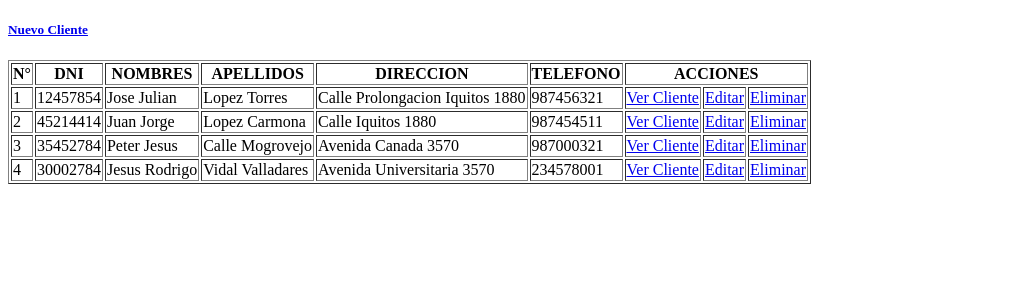
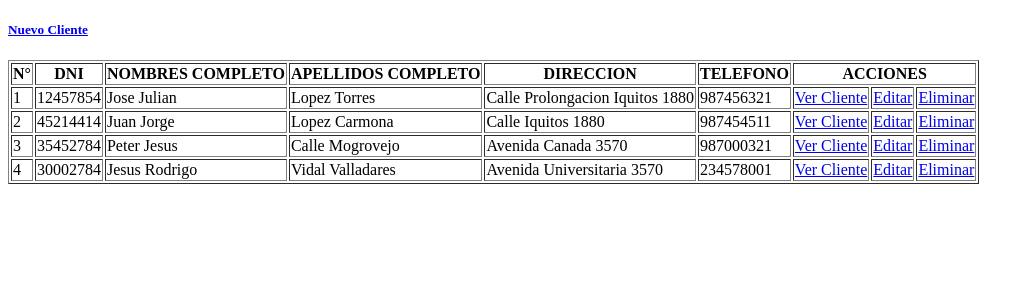
Before and after one commit to Sistemas2010/RepositorioPrueba, a Django app: template templates/clientes/lista_clientes.html in a window 1280 px wide. Shown: the top 300 px of the page, without its empty margins (0-1034 px from the left). Run offline with Django 3.2, Linux system fonts and the light colour scheme; the template is opened without the code that fills it: values that come from a table or form of the project are taken from there, others are empty; data comes from the database, SQL or seed files in the repository; parts of the project's set-up code (start-up, migrations or seed data) failed here and were passed over.

Commit message:
Se modifico los nombres de la cabecera en el HTML

```diff
--- a/templates/clientes/lista_clientes.html
+++ b/templates/clientes/lista_clientes.html
@@ -7,8 +7,8 @@
         <thead>
             <th>N°</th>
             <th>DNI</th>
-            <th>NOMBRES</th>
-            <th>APELLIDOS</th>
+            <th>NOMBRES COMPLETO</th>
+            <th>APELLIDOS COMPLETO</th>
             <th>DIRECCION</th>
             <th>TELEFONO</th>
             <th colspan="3">ACCIONES</th>
```
